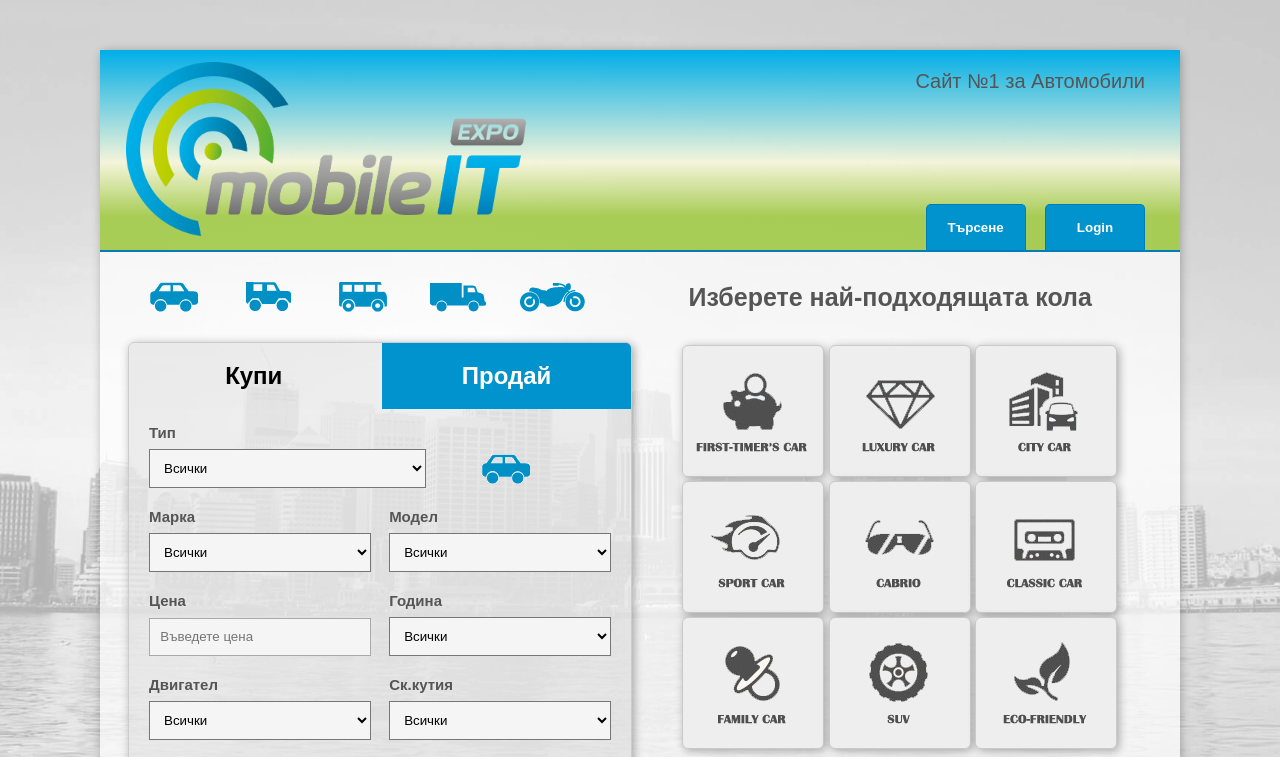
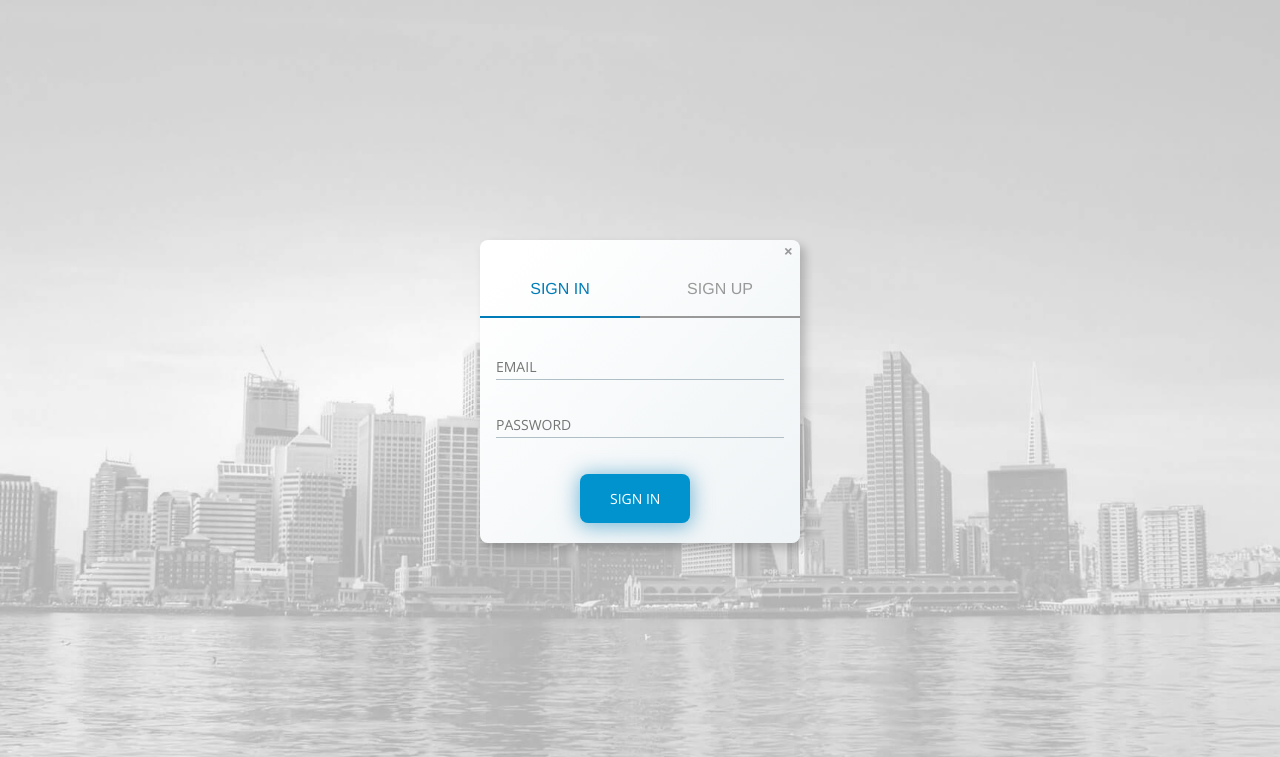
Before and after one commit to HristinaKrachkova/mobileProject, a plain HTML site: page index.html in a window 1280 px wide. Both pictures are taken after a click on the button "Login". Shown: the top 757 px of the page. Drawn offline with nearby package versions, Linux system fonts and the light colour scheme.

Commit message:
login form

```diff
--- a/assets/css/custom.css
+++ b/assets/css/custom.css
@@ -1,3 +1,7 @@
+* {
+    font-family: 'Open Sans', sans-serif;
+}
+
 body {
     margin: 0;
     padding: 0;
@@ -6,7 +10,6 @@ body {
     background-color: #e6e6e6;
     background-size: cover;
     background-attachment: fixed;
-    font-family: sans-serif;
     color: #555;
 }
 
@@ -46,7 +49,7 @@ header {
     top: 10%;
     font-size: 20px;
     margin-right: 35px;
-    font-family: sans-serif;
+    font-weight: bold;
 }
 
 #loginBtn {
@@ -156,7 +159,6 @@ main {
     width: 50%;
     margin-top: 10px;
     display: inline-block;
-
 }
 
 #iconNav ul {
@@ -319,6 +321,7 @@ h1 {
 #bigCatMenu ul li a>img:hover {
     opacity: 0.7;
 }
+
 .boxTitle {
     display: inline-block;
     width: 48%;
@@ -333,7 +336,6 @@ h1 {
     width: 100%;
     margin: auto;
     text-align: center;
-
 }
 
 section#news {
@@ -462,18 +464,20 @@ p.copyright {
     text-align: right;
     padding: 0 10px 10px 0;
 }
+
 #typesSelect {
     width: 100%;
     box-sizing: border-box;
     display: inline-block;
 }
-#typesSelect > select {
+
+#typesSelect>select {
     width: 60%;
     margin-right: 50px;
- }
+}
 
- #typesSelect > img {
-   text-align: center;
-   vertical-align: middle;
-   cursor: pointer;
- }
+#typesSelect>img {
+    text-align: center;
+    vertical-align: middle;
+    cursor: pointer;
+}
--- /dev/null
+++ b/assets/css/login.css
@@ -0,0 +1,191 @@
+* {
+    margin: 0px auto;
+    padding: 0px;
+    font-family: 'Open Sans', sans-serif;
+}
+
+#login {
+    display: none;
+}
+
+.cont_principal {
+    position: absolute;
+    width: 100%;
+    height: 100%;
+    /* Rectangle 3: */
+    top: 0;
+}
+
+.cont_centrar {
+    position: absolute;
+    width: 320px;
+    left: 50%;
+    top: 50%;
+    margin-left: -160px;
+    margin-top: -160px;
+}
+
+.cont_centrar {
+    position: relative;
+    width: 320px;
+    float: left;
+    background-image: linear-gradient(-226deg, #FFFFFF 8%, #EEF3F5 100%);
+    border-radius: 8px;
+    transition: all 0.5s;
+}
+
+.cent_active {
+    box-shadow: 5px 5px 10px 0px rgba(0, 0, 0, 0.21);
+}
+
+.cont_tabs_login {
+    position: relative;
+    float: left;
+    width: 100%;
+}
+
+.ul_tabs>li {
+    position: relative;
+    float: left;
+    width: 50%;
+    list-style: none;
+    text-align: center;
+}
+
+.ul_tabs>li>a {
+    text-decoration: none;
+    font-family: Helvetica;
+    font-size: 16px;
+    color: #999;
+    line-height: 14px;
+    padding: 20px;
+    display: block;
+    transition: all 0.5s;
+}
+
+.ul_tabs>.active>a {
+    color: #007db8;
+}
+
+.linea_bajo_nom {
+    position: relative;
+    width: 100%;
+    float: left;
+    background-color: #999;
+    height: 2px;
+}
+
+.active .linea_bajo_nom {
+    position: relative;
+    width: 100%;
+    float: left;
+    background-color: #007db8;
+    height: 2px;
+}
+
+.cont_text_inputs {
+    position: relative;
+    float: left;
+    width: 100%;
+    margin-top: 20px;
+}
+
+.input_form_sign {
+    position: relative;
+    float: left;
+    width: 90%;
+    border: none;
+    border-bottom: 1px solid #B0BEC5;
+    background-color: transparent;
+    font-size: 14px;
+    outline: none;
+    transition: all 0.5s;
+    height: 0px;
+    margin: 0px;
+    padding: 0px;
+    opacity: 0;
+    display: none;
+}
+
+.active_inp {
+    margin: 5% 5%;
+    padding: 10px 0px;
+    opacity: 1;
+    height: 5px;
+}
+
+.input_form_sign:focus {
+    border-bottom: 1px solid #007db8;
+}
+
+.link_forgot_pass {
+    position: relative;
+    margin-top: 0px;
+    margin-left: 30%;
+    text-decoration: none;
+    color: #999;
+    font-size: 13px;
+    display: none;
+    float: left;
+    transition: all 0.5s;
+}
+
+.cont_btn {
+    position: relative;
+    float: left;
+}
+
+.btn_sign {
+    background: #0093ce;
+    box-shadow: 0px 2px 20px 2px rgba(0, 125, 184, 0.5);
+    border-radius: 8px;
+    padding: 15px 30px;
+    border: none;
+    color: #fff;
+    font-size: 14px;
+    position: relative;
+    float: left;
+    margin-left: 100px;
+    margin-top: 20px;
+    margin-bottom: 20px;
+    cursor: pointer;
+}
+
+.terms_and_cons {
+    width: 70%;
+    color: #999;
+    font-size: 13px;
+    transition: all 0.5s;
+}
+
+.d_none {
+    display: none;
+}
+
+.d_block {
+    display: block;
+}
+
+.cont_text_inputs>input:nth-child(1) {
+    transition-delay: 0.2s;
+}
+
+.cont_text_inputs>input:nth-child(2) {
+    transition-delay: 0.4s;
+}
+
+.cont_text_inputs>input:nth-child(3) {
+    transition-delay: 0.6s;
+}
+
+.cont_text_inputs>input:nth-child(4) {
+    transition-delay: 0.8s;
+}
+
+#x {
+    float: right;
+    margin: 0 7px;
+    font-weight: bold;
+    color: #999;
+    cursor: pointer;
+}
--- /dev/null
+++ b/assets/js/login.js
@@ -0,0 +1,110 @@
+function sign_up() {
+    var inputs = document.querySelectorAll('.input_form_sign');
+    document.querySelectorAll('.ul_tabs > li')[0].className = "";
+    document.querySelectorAll('.ul_tabs > li')[1].className = "active";
+
+    for (var i = 0; i < inputs.length; i++) {
+        if (i == 2) {
+
+        } else {
+            document.querySelectorAll('.input_form_sign')[i].className = "input_form_sign d_block";
+        }
+    }
+
+    setTimeout(function() {
+        for (var d = 0; d < inputs.length; d++) {
+            document.querySelectorAll('.input_form_sign')[d].className = "input_form_sign d_block active_inp";
+        }
+
+
+    }, 100);
+    // document.querySelector('.link_forgot_pass').style.opacity = "0";
+    // document.querySelector('.link_forgot_pass').style.top = "-5px";
+    document.querySelector('.btn_sign').innerHTML = "SIGN UP";
+    setTimeout(function() {
+
+        document.querySelector('.terms_and_cons').style.opacity = "1";
+        document.querySelector('.terms_and_cons').style.top = "5px";
+
+    }, 500);
+    setTimeout(function() {
+        //     document.querySelector('.link_forgot_pass').className = "link_forgot_pass d_none";
+        document.querySelector('.terms_and_cons').className = "terms_and_cons d_block";
+    }, 450);
+
+}
+
+
+
+function sign_in() {
+    var inputs = document.querySelectorAll('.input_form_sign');
+    document.querySelectorAll('.ul_tabs > li')[0].className = "active";
+    document.querySelectorAll('.ul_tabs > li')[1].className = "";
+
+    for (var i = 0; i < inputs.length; i++) {
+        switch (i) {
+            case 1:
+                console.log(inputs[i].name);
+                break;
+            case 2:
+                console.log(inputs[i].name);
+            default:
+                document.querySelectorAll('.input_form_sign')[i].className = "input_form_sign d_block";
+        }
+    }
+
+    setTimeout(function() {
+        for (var d = 0; d < inputs.length; d++) {
+            switch (d) {
+                case 1:
+                    console.log(inputs[d].name);
+                    break;
+                case 2:
+                    console.log(inputs[d].name);
+
+                default:
+                    document.querySelectorAll('.input_form_sign')[d].className = "input_form_sign d_block";
+                    document.querySelectorAll('.input_form_sign')[2].className = "input_form_sign d_block active_inp";
+
+            }
+        }
+    }, 100);
+
+    document.querySelector('.terms_and_cons').style.opacity = "0";
+    document.querySelector('.terms_and_cons').style.top = "-5px";
+
+    setTimeout(function() {
+        document.querySelector('.terms_and_cons').className = "terms_and_cons d_none";
+        // document.querySelector('.link_forgot_pass').className = "link_forgot_pass d_block";
+
+    }, 500);
+
+    setTimeout(function() {
+
+        // document.querySelector('.link_forgot_pass').style.opacity = "1";
+        // document.querySelector('.link_forgot_pass').style.top = "5px";
+
+
+        for (var d = 0; d < inputs.length; d++) {
+
+            switch (d) {
+                case 1:
+                    console.log(inputs[d].name);
+                    break;
+                case 2:
+                    console.log(inputs[d].name);
+
+                    break;
+                default:
+                    document.querySelectorAll('.input_form_sign')[d].className = "input_form_sign";
+            }
+        }
+    }, 1500);
+    document.querySelector('.btn_sign').innerHTML = "SIGN IN";
+}
+
+
+window.onload = function() {
+    document.querySelector('.cont_centrar').className = "cont_centrar cent_active";
+
+}
--- /dev/null
+++ b/assets/js/popup.js
@@ -0,0 +1,18 @@
+document.addEventListener('DOMContentLoaded', function() {
+    var hiddenElements = document.querySelectorAll("#wrapper"),
+        loginBtn = document.getElementById("loginButton"),
+        closeBtn = document.getElementById("x"),
+        loginForm = document.getElementById("login");
+    loginForm.style.top = window.innerHeight;
+    loginForm.style.left = window.innerWidth;
+
+    loginBtn.addEventListener("click", function() {
+        loginForm.style.display = "block";
+        Array.prototype.forEach.call(hiddenElements, el => el.style.display = "none");
+    });
+
+    closeBtn.addEventListener("click", function() {
+        loginForm.style.display = "none";
+        Array.prototype.forEach.call(hiddenElements, el => el.style.display = "block");
+    });
+});
--- a/index.html
+++ b/index.html
@@ -6,10 +6,46 @@
     <meta name="viewport" content="width=device-width, initial-scale=1.0">
     <meta http-equiv="X-UA-Compatible" content="ie=edge">
     <link rel="stylesheet" href="assets/css/custom.css">
+    <link rel='stylesheet prefetch' href='https://fonts.googleapis.com/css?family=Open+Sans:400,700,300,600'>
+    <link rel="stylesheet" href="assets/css/login.css">
+    <script src="assets/js/login.js"></script>
+    <script src="assets/js/popup.js"></script>
+
     <title>Document</title>
 </head>
 
 <body>
+    <div id="login" class="cont_principal">
+        <div class="cont_centrar">
+            <div id="x">&times;</div>
+            <div class="cont_login">
+                <form action="">
+                    <div class="cont_tabs_login">
+                        <ul class='ul_tabs'>
+                            <li class="active"><a href="#" onclick="sign_in()">SIGN IN</a>
+                                <span class="linea_bajo_nom"></span>
+                            </li>
+                            <li><a href="#up" onclick="sign_up()">SIGN UP</a><span class="linea_bajo_nom"></span>
+                            </li>
+                        </ul>
+                    </div>
+                    <div class="cont_text_inputs">
+                        <input type="text" class="input_form_sign " placeholder="NAME" name="name_us" />
+                        <input type="text" class="input_form_sign d_block active_inp" placeholder="EMAIL" name="emauil_us" />
+                        <input type="password" class="input_form_sign d_block  active_inp" placeholder="PASSWORD" name="pass_us" />
+                        <input type="password" class="input_form_sign" placeholder="CONFIRM PASSWORD" name="conf_pass_us" />
+                        <!-- <a href="#" class="link_forgot_pass d_block">Forgot Password ?</a> -->
+                        <div class="terms_and_cons d_none">
+                            <p><input type="checkbox" name="terms_and_cons" /> <label for="terms_and_cons">Accept  Terms and Conditions.</label></p>
+                        </div>
+                    </div>
+                    <div class="cont_btn" "login">
+                        <button class="btn_sign" "login">SIGN IN</button>
+                    </div>
+                </form>
+            </div>
+        </div>
+    </div>
     <div id="wrapper">
         <header>
             <div id="logo">
@@ -19,8 +55,7 @@
 
             <div id="loginBtn">
                 <button type="button" name="button">Търсене</button>
-                <button type="button" name="button">Login</button>
-
+                <button id="loginButton" type="button" name="button">Login</button>
             </div>
         </header>
 
@@ -206,9 +241,7 @@
                 <img src="http://via.placeholder.com/200">
                 <div class="boxNewsContent">
                     <h5>Title</h5>
-                    <p>Lorem ipsum dolor sit amet, consectetur adipisicing elit, sed do eiusmod tempor incididunt ut labore
-                        et dolore magna aliqua. Ut enim ad minim veniam, quis nostrud exercitation ullamco laboris nisi ut
-                        aliquip ex ea commodo consequat.</p>
+                    <p>Lorem ipsum dolor sit amet, consectetur adipisicing elit, sed do eiusmod tempor incididunt ut labore et dolore magna aliqua. Ut enim ad minim veniam, quis nostrud exercitation ullamco laboris nisi ut aliquip ex ea commodo consequat.</p>
                 </div>
 
             </div>
```
Also changed, not shown: model.js (+16 -15 lines), view.js (+32 -21 lines).
